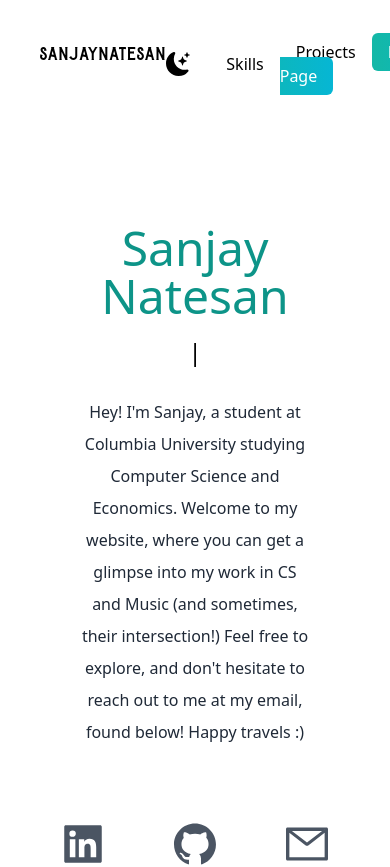
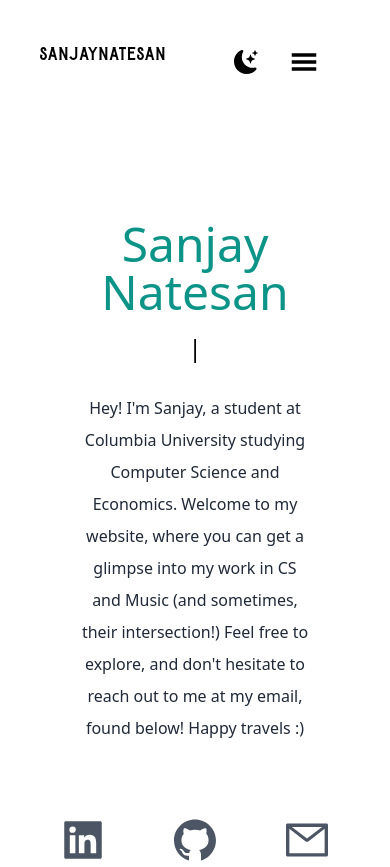
Before and after one commit to sanjaynatesan/website, a Next.js app: page / in a window 390 px wide. Shown: the top 867 px of the page. Built offline with nearby package versions, Linux system fonts and the light colour scheme.

Commit message:
Included push over menu items, formatted

```diff
--- a/pages/index.js
+++ b/pages/index.js
@@ -29,6 +29,7 @@ import {
   SiVercel,
 } from "react-icons/si";
 import { IoIosPaper } from "react-icons/io";
+import { GiHamburgerMenu } from "react-icons/gi";
 import Typed from "react-typed";
 import design from "../public/img/design.png";
 import sanjay from "../public/img/sanjay.jpg";
@@ -36,9 +37,10 @@ import covres from "../public/img/covid-research.jpeg";
 
 export default function Home() {
   const [darkMode, setDarkMode] = useState(false);
+  const [showMenu, setShowMenu] = useState(false);
 
   return (
-    <div className={darkMode ? "dark" : ""}>
+    <div className={`relative z-0 ${darkMode ? "dark" : ""}`}>
       <Head>
         <title>Sanjay's Portfolio</title>
         <meta name="description" content="Generated by create next app" />
@@ -46,13 +48,41 @@ export default function Home() {
         <link rel="icon" href="/favicon.ico" />
       </Head>
 
-      <main className="bg-white text-black px-10 md:px-20 lg:px-40 dark:bg-gray-800 dark:text-white ">
+      {showMenu && (
+        <div className="flex fixed items-center sm:hidden inset-y-0 left-0 z-10 p-6 w-1/2 bg-gray-100 top-0 lg:left-0 lg:w-60  peer-focus:left-0 peer:transition ease-out delay-150 duration-200 dark:bg-gray-700 dark:text-white">
+          <a href="localhost:3000" className=" w-max">
+            <h1 className="absolute inset-y-10 text-xl py-2 font-burtons text-black dark:text-white">
+              sanjaynatesan
+            </h1>
+          </a>
+          <Link
+            className="absolute inset-y-20 px-4 py-2 text-black dark:text-white"
+            href="/#skills"
+          >
+            Skills
+          </Link>
+          <Link
+            className="absolute inset-y-28 px-4 py-2 text-black dark:text-white"
+            href="/#projects"
+          >
+            Projects
+          </Link>
+          <Link
+            className="absolute inset-y-36 px-4 py-2 text-black dark:text-white"
+            href="/music"
+          >
+            Music Page
+          </Link>
+        </div>
+      )}
+
+      <main className="bg-white text-black px-10 md:px-20 dark:bg-gray-800 dark:text-white ">
         <section className="min-h-screen pb-32">
-          <nav className="py-10 mb-12 flex justify-between">
+          <nav className="py-8 mb-12 flex justify-between">
             <a href="localhost:3000">
-              <h1 className="text-xl font-burtons">sanjaynatesan</h1>
+              <h1 className="text-xl py-2 font-burtons">sanjaynatesan</h1>
             </a>
-            <ul className="flex items-center">
+            <ul className="hidden items-center sm:flex">
               <li>
                 <BsFillMoonStarsFill
                   onClick={() => setDarkMode(!darkMode)}
@@ -79,6 +109,22 @@ export default function Home() {
                   Music Page
                 </Link>
               </li>
+            </ul>
+            <ul className="flex items-center sm:hidden">
+              <li>
+                <BsFillMoonStarsFill
+                  onClick={() => setDarkMode(!darkMode)}
+                  className="cursor-pointer text-2xl"
+                />
+              </li>
+              <button
+                className="px-4 text-6xl text-gray dark:text-white rounded-md"
+                onClick={() => {
+                  setShowMenu(!showMenu);
+                }}
+              >
+                <GiHamburgerMenu className="px-4 text-black dark:text-white" />
+              </button>
             </ul>
           </nav>
           <div className="text-center p-10">
@@ -401,7 +447,10 @@ export default function Home() {
                 </div>
               </div>
               <div className="text-3xl flex justify-center gap-7 py-4 text-gray-600 dark:text-white">
-                <a href="https://sat-react.herokuapp.com/" target="_blank">
+                <a
+                  href="https://ingenius-diagnostics.herokuapp.com/"
+                  target="_blank"
+                >
                   <SiGooglechrome />
                 </a>
               </div>
```
